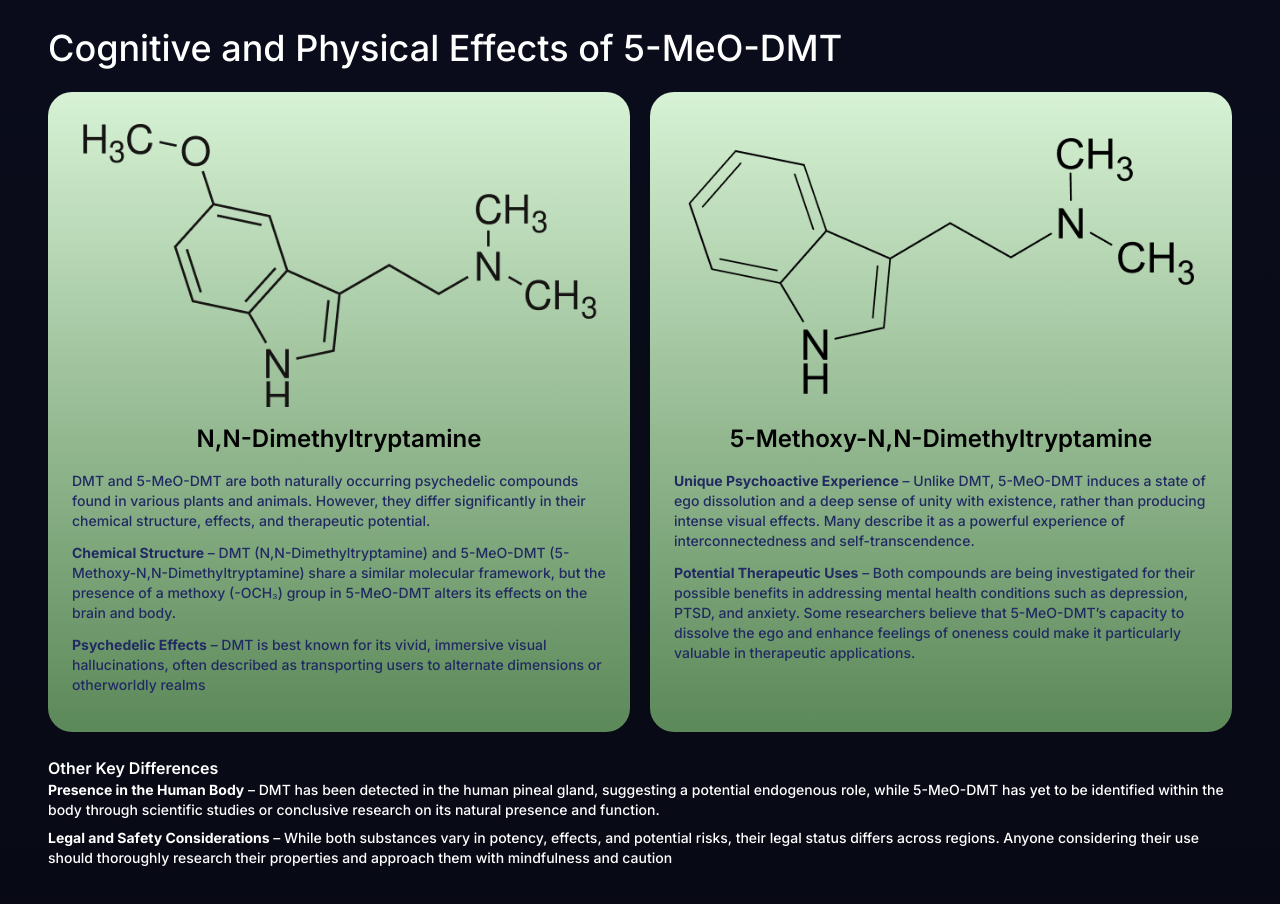
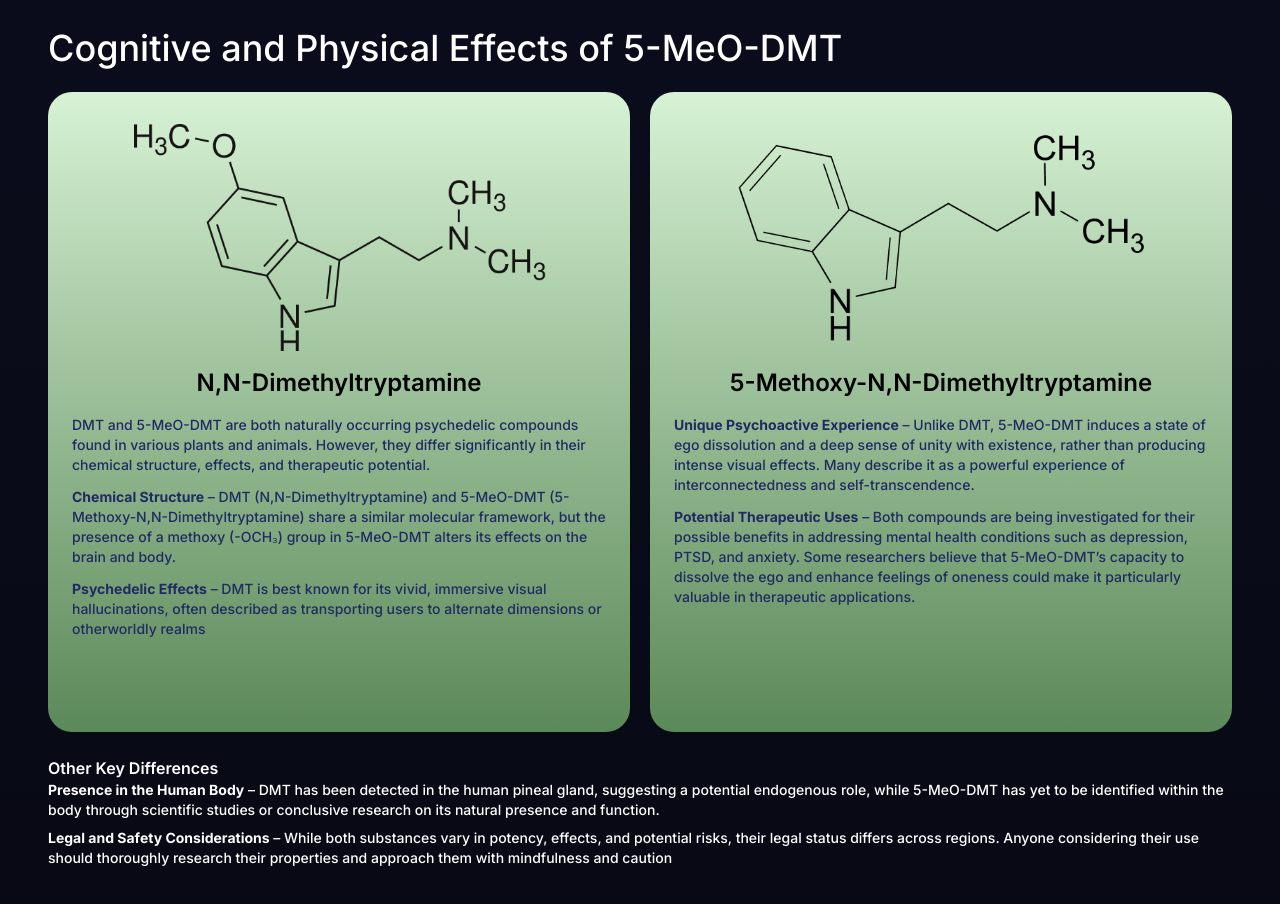
Before and after one commit to htetaungkhant/enrique-website-frontend, a Next.js app: page /bufo-alvarius in a window 1280 px wide. Shown: the part 5300-6204 px from the top of the page. Built offline with nearby package versions, Linux system fonts and the light colour scheme.

Commit message:
bug fix at Bufo Alvarius Page

```diff
--- a/pages/bufo-alvarius.js
+++ b/pages/bufo-alvarius.js
@@ -227,8 +227,8 @@ const BufoAlvarius = () => {
                                 cardsRowSectionData5.cardList.map((item, index) => (
                                     <SwiperSlide key={index}>
                                         <Card className="text-[#212A63] h-[35rem] md:h-[40rem]">
-                                            <div className="flex flex-col gap-4">
-                                                {item.image && <Image src={item.image} width={611} height={324} className="w-full h-auto" alt="formula" />}
+                                            <div className="flex flex-col items-center gap-4">
+                                                {item.image && <Image src={item.image} width={611} height={324} className="w-full md:w-4/5 h-auto 2xl:max-w-[33rem]" alt="formula" />}
                                                 {item.title && <h2 className="text-black text-center font-semibold text-xl lg:text-2xl">{item.title}</h2>}
                                                 {item.description && (
                                                     Array.isArray(item.description) ? (
```
